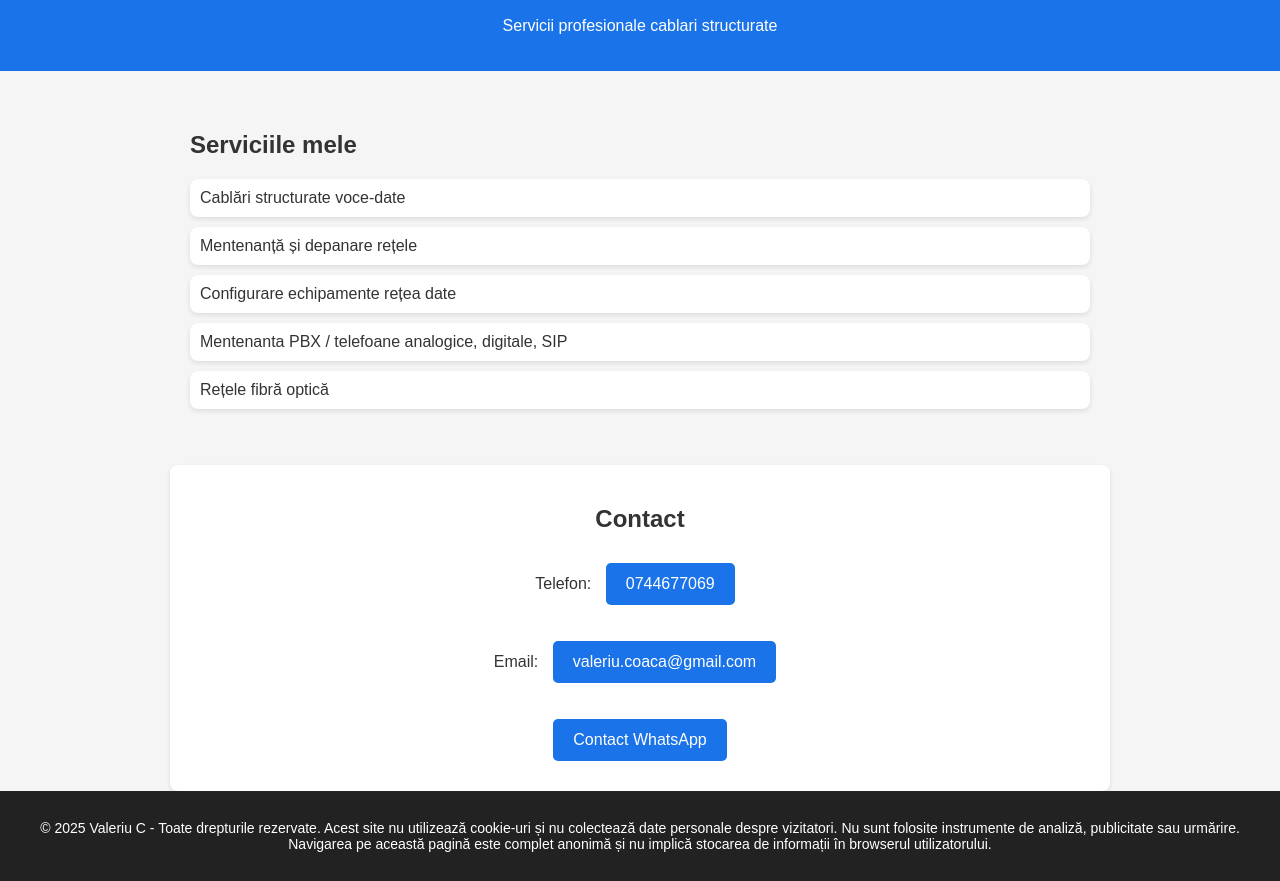
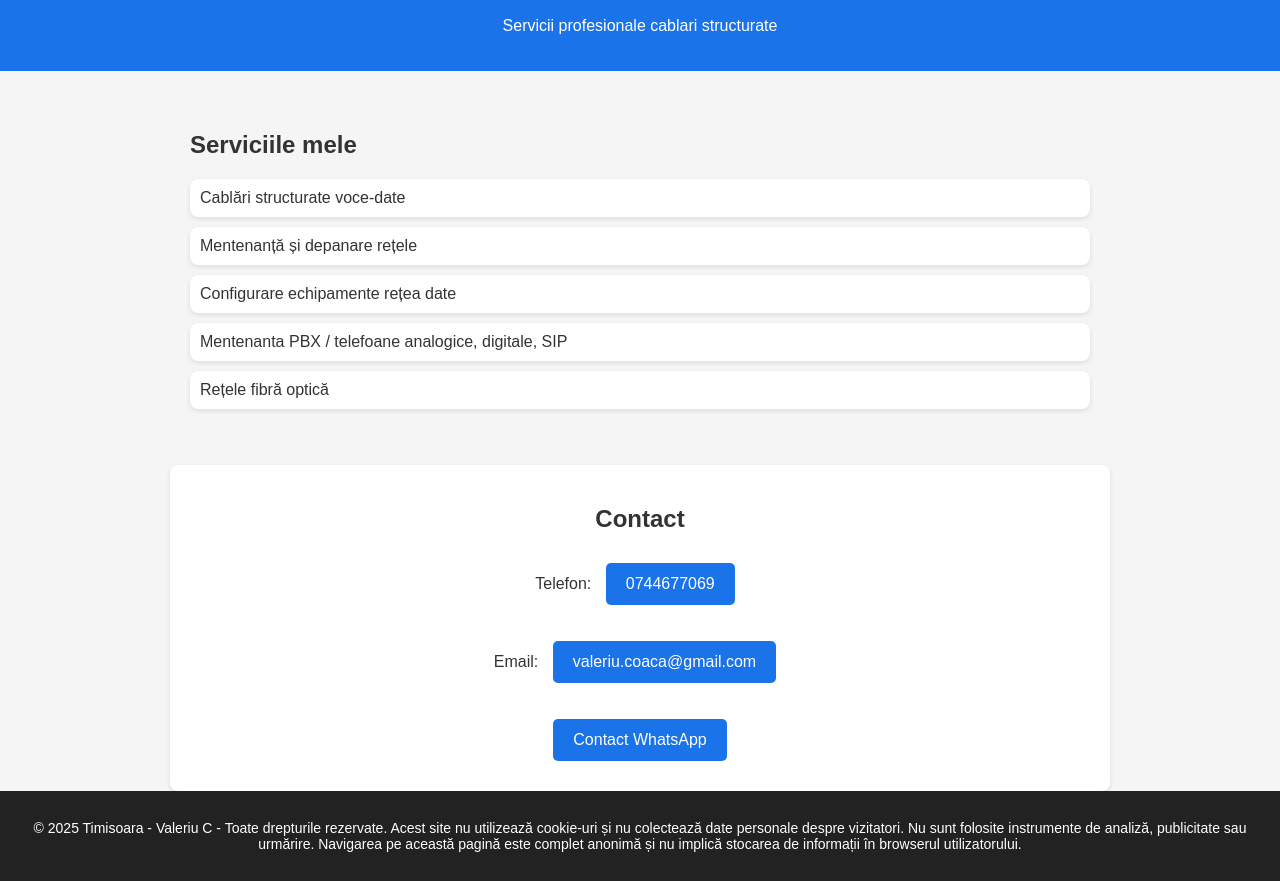
Before and after one commit to coacavaleriu/coacavaleriu.github.io, a plain HTML site: page index.html in a window 1280 px wide. Shown: the part 81-962 px from the top of the page. Drawn offline with Linux system fonts and the light colour scheme.

Commit message:
Update index.html

```diff
--- a/index.html
+++ b/index.html
@@ -3,7 +3,7 @@
 <head>
   <meta charset="UTF-8">
   <meta name="viewport" content="width=device-width, initial-scale=1.0">
-  <title>ARIALE COMMUNICATIONS - Servicii Rețelistică</title>
+  <title>ARIALE COMMUNICATIONS - Servicii Rețele Voce-Date Timisoara</title>
   <meta name="description" content="Servicii profesionale de cablare structurată, rețele voce-date, fibră optică și mentenanță. Contactează Valeriu C: 0744677069">
   <style>
     body { font-family: Arial, sans-serif; margin:0; padding:0; background:#f5f5f5; color:#333; }
@@ -42,7 +42,7 @@
   </section>
 
   <footer>
-    <p>&copy; 2025 Valeriu C - Toate drepturile rezervate. Acest site nu utilizează cookie-uri și nu colectează date personale despre vizitatori. Nu sunt folosite instrumente de analiză, publicitate sau urmărire. Navigarea pe această pagină este complet anonimă și nu implică stocarea de informații în browserul utilizatorului.</p>
+    <p>&copy; 2025 Timisoara - Valeriu C - Toate drepturile rezervate. Acest site nu utilizează cookie-uri și nu colectează date personale despre vizitatori. Nu sunt folosite instrumente de analiză, publicitate sau urmărire. Navigarea pe această pagină este complet anonimă și nu implică stocarea de informații în browserul utilizatorului.</p>
   </footer>
 </body>
 </html>
```
